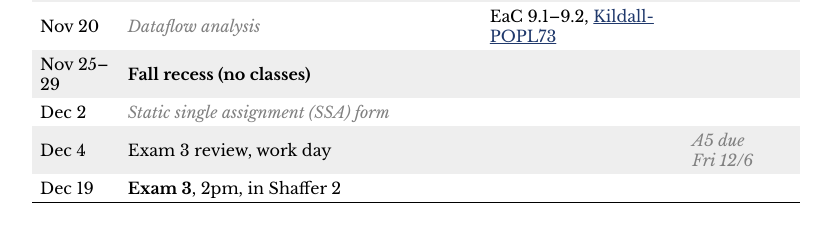
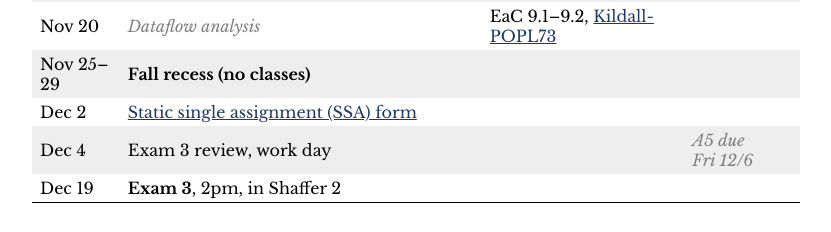
Before and after one commit to jhucompilers/fall2024, a Jekyll site: the page built from schedule.md, in a window 1280 px wide. Shown: the part 1485-1717 px from the top of the page, without its empty margins (224-1055 px from the left). Built offline with Jekyll 4.4.1, drawn with Linux system fonts in a browser that asks for light colours.

Commit message:
SSA slides

```diff
--- a/schedule.csv
+++ b/schedule.csv
@@ -27,6 +27,6 @@ Nov 13,"Local register allocation",lectures/lecture20-public.pdf,,"EaC 13.1–13
 Nov 18,"Peephole optimization",lectures/lecture21-public.pdf,,"EaC 11.5"
 Nov 20,"<span class='tentative'>Dataflow analysis</span>",,,"EaC 9.1–9.2, <a href='lectures/kildall-popl73.pdf'>Kildall-POPL73</a>",
 Nov 25–29,**Fall recess (no classes)**,
-Dec 2,"<span class='tentative'>Static single assignment (SSA) form</span>",,,
+Dec 2,"Static single assignment (SSA) form",lectures/lecture23-public.pdf,,
 Dec 4,"Exam 3 review, work day",,,,"<span class='tentative'>A5 due<br>Fri 12/6</span>"
 Dec 19,"**Exam 3**, 2pm, in Shaffer 2",
--- a/schedule.md
+++ b/schedule.md
@@ -53,6 +53,6 @@ Nov 13 | [Local register allocation](lectures/lecture20-public.pdf) | EaC 13.1
 Nov 18 | [Peephole optimization](lectures/lecture21-public.pdf) | EaC 11.5 |
 Nov 20 | <span class='tentative'>Dataflow analysis</span> | EaC 9.1–9.2, <a href='lectures/kildall-popl73.pdf'>Kildall-POPL73</a> |
 Nov 25–29 | **Fall recess (no classes)** |  |
-Dec 2 | <span class='tentative'>Static single assignment (SSA) form</span> |  |
+Dec 2 | [Static single assignment (SSA) form](lectures/lecture23-public.pdf) |  |
 Dec 4 | Exam 3 review, work day |  | <span class='tentative'>A5 due<br>Fri 12/6</span>
 Dec 19 | **Exam 3**, 2pm, in Shaffer 2 |  |
```
Also changed, not shown: 1 other file.
